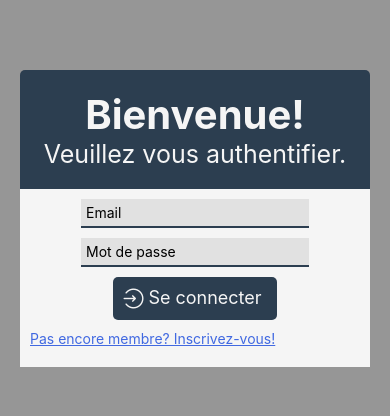
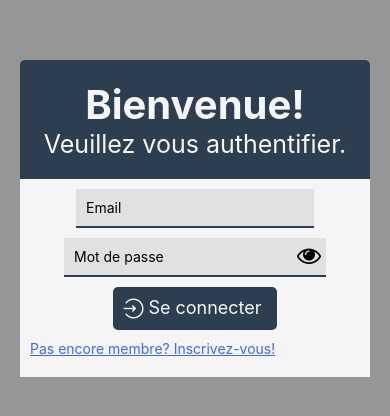
Before and after one commit to rabea-nedjari/app_02_05, a React Native app: screen / in a window 390 px wide. Shown: the part 204-620 px from the top of the page. Built offline with nearby package versions, Linux system fonts and the light colour scheme.

Commit message:
Ajout de InputWithError

```diff
--- a/Components/UI/InputWithError/InputWithError.jsx
+++ b/Components/UI/InputWithError/InputWithError.jsx
@@ -1,8 +1,8 @@
 //import liraries
-import React, { Component } from "react";
+import React, { Component, useState } from "react";
 import { View, Text, StyleSheet, TextInput } from "react-native";
 import { styleVariables } from "../../../variables/StyleVariables";
-
+import { FontAwesome } from "@expo/vector-icons";
 // create a component
 const InputWithError = ({
   holder,
@@ -12,16 +12,32 @@ const InputWithError = ({
   type,
   isPassword,
 }) => {
+  const [isPasswordShown, setIsPasswordShown] = useState(false);
+
   return (
     <>
+      <View style={styles.inputContainer}>
         <TextInput
           style={styles.input}
           placeholder={holder}
           value={valeur}
           onChangeText={action}
           type={type}
-        secureTextEntry={isPassword}
+          secureTextEntry={isPassword && !isPasswordShown}
         />
+
+        {isPassword ? (
+          <FontAwesome
+            onPress={() => {
+              setIsPasswordShown(!isPasswordShown);
+            }}
+            name='eye'
+            size={24}
+            color='black'
+          />
+        ) : null}
+      </View>
+
       <Text style={styles.error}>{errorMessage}</Text>
     </>
   );
@@ -30,15 +46,20 @@ const InputWithError = ({
 // define your styles
 const styles = StyleSheet.create({
   input: {
-    borderBottomWidth: 2,
-    borderBottomColor: styleVariables.primaryColor,
-    backgroundColor: "rgb(225,225,225)",
     padding: 5,
   },
   error: {
     color: "red",
     margin: 5,
   },
+  inputContainer: {
+    display: "flex",
+    flexDirection: "row",
+    borderBottomWidth: 2,
+    borderBottomColor: styleVariables.primaryColor,
+    backgroundColor: "rgb(225,225,225)",
+    padding: 5,
+  },
 });
 
 //make this component available to the app
```
Lines whose indentation alone changed are shown as unchanged.
